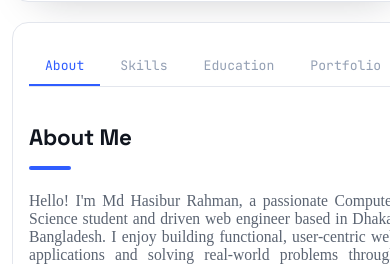
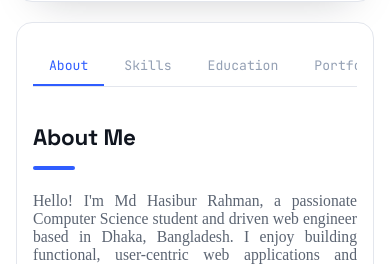
Before and after one commit to mdhasib72/Md-Hasibur-Rahman-Portfolio, a plain HTML site: page index.html in a window 390 px wide. Shown: the part 580-844 px from the top of the page. Drawn offline with Linux system fonts and the light colour scheme.

Commit message:
Fix grid overflow and improve responsive styles

```diff
--- a/portfolio.css
+++ b/portfolio.css
@@ -19,6 +19,7 @@ html, body {
   margin: 0 auto;
   padding: 40px 24px 64px;
   align-items: start;
+  width: 100%;
 }
 
 .sidebar {
@@ -30,6 +31,7 @@ html, body {
   box-shadow: 0 18px 40px -24px rgba(16, 21, 31, 0.25);
   position: sticky;
   top: 24px;
+  min-width: 0; /* Grid Overflow Fix */
 }
 
 .main-content {
@@ -38,6 +40,7 @@ html, body {
   padding: 40px 44px 48px;
   border-radius: 16px;
   border: 1px solid #e3e6ed;
+  min-width: 0; /* Grid Overflow Fix */
 }
 
 .main-content section {
@@ -150,6 +153,7 @@ html, body {
   font-weight: 600;
   color: #10151f;
   text-decoration: none;
+  overflow-wrap: anywhere;
   word-break: break-word;
 }
 a.value:hover { color: #2f5dff; }
@@ -188,6 +192,7 @@ a.value:hover { color: #2f5dff; }
   border-bottom: 1px solid #e3e6ed;
   margin-bottom: 36px;
   overflow-x: auto;
+  max-width: 100%;
 }
 .tab {
   font-family: 'JetBrains Mono', 'Courier New', monospace;
@@ -499,6 +504,7 @@ a:focus-visible,
   font-weight: 600;
   color: #10151f;
   text-decoration: none;
+  overflow-wrap: anywhere;
   word-break: break-word;
 }
 a.touch-value:hover { color: #2f5dff; }
@@ -571,15 +577,17 @@ a.touch-value:hover { color: #2f5dff; }
 @media (max-width: 860px) {
   .main-container {
     grid-template-columns: 1fr;
-    padding: 20px 12px 48px;
+    padding: 20px 16px 48px;
     gap: 20px;
   }
   .sidebar {
     position: static;
     padding: 20px 16px;
+    width: 100%;
   }
   .main-content {
     padding: 24px 16px 36px;
+    width: 100%;
   }
   .touch-grid {
     grid-template-columns: 1fr;
```
